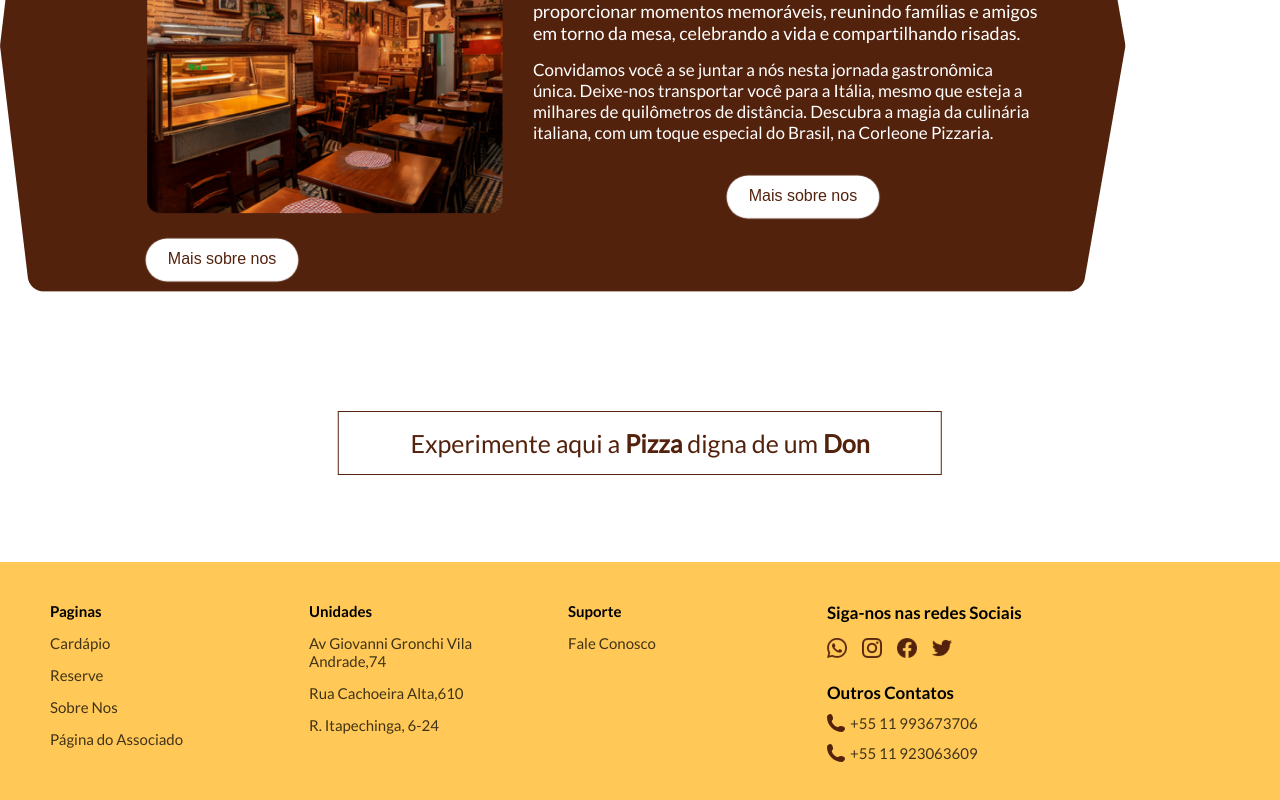
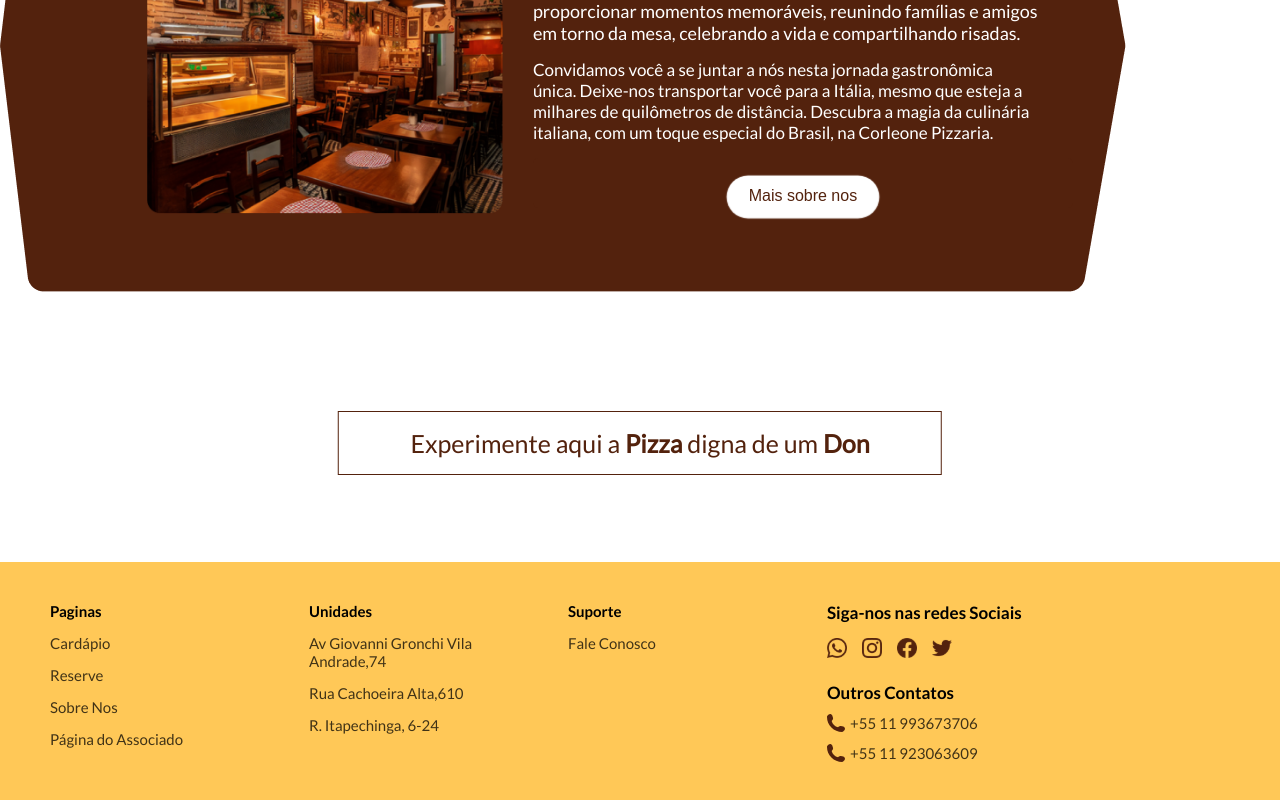
Before and after one commit to thetheu122/pizzaria-corleone, a React (Create React App) app in the folder frontend/: page / in a window 1280 px wide. Shown: the part 2147-2947 px from the top of the page. Built offline with nearby package versions, Linux system fonts and the light colour scheme.

Commit message:
atualização , sobre nos .

```diff
--- a/frontend/src/components/compSobre/index.js
+++ b/frontend/src/components/compSobre/index.js
@@ -29,7 +29,7 @@ export default function CompSobre() {
 
                     </div>
                 </div>
-                <button>Mais sobre nos</button>
+
 
             </div>
         </div>
```
